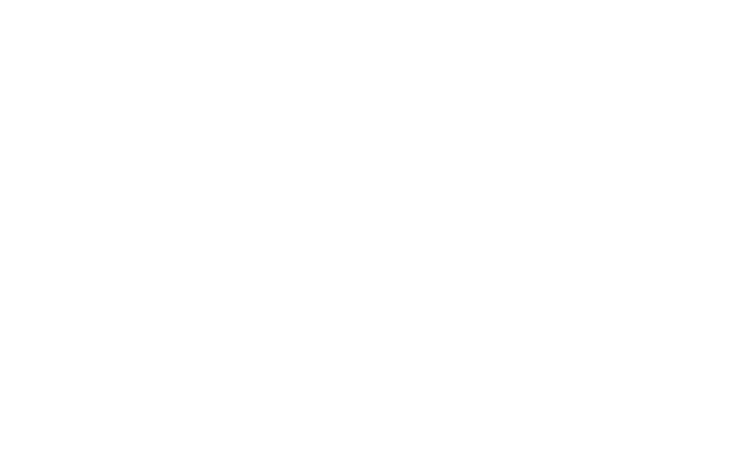
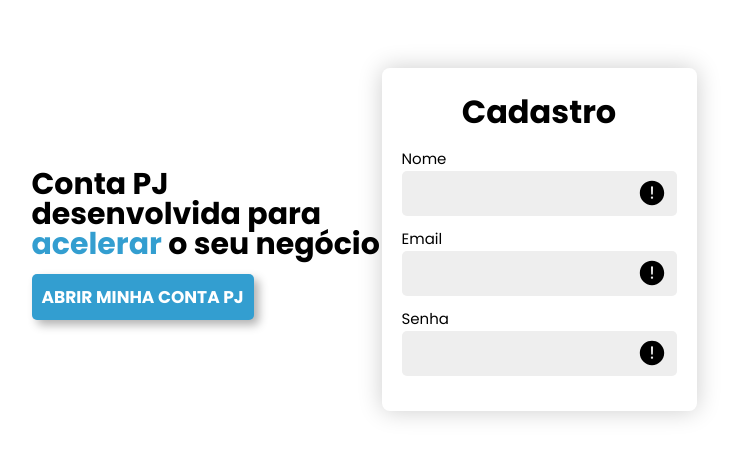
Before and after one commit to GeorgeSantana1/simples-conta-internet-banking, a React (Create React App) app: page /auth in a window 1280 px wide. Shown: the part 161-618 px from the top of the page, without its empty margins (276-1012 px from the left). Built offline with nearby package versions, Linux system fonts and the light colour scheme.

Commit message:
Input component finished

```diff
--- a/package.json
+++ b/package.json
@@ -18,7 +18,8 @@
     "react-router-dom": "^5.2.0",
     "react-scripts": "3.4.3",
     "styled-components": "^5.2.0",
-    "typescript": "~3.7.2"
+    "typescript": "~3.7.2",
+    "yup": "^0.29.3"
   },
   "scripts": {
     "start": "react-scripts start",
@@ -44,6 +45,7 @@
   "devDependencies": {
     "@types/react-router-dom": "^5.1.6",
     "@types/styled-components": "^5.1.3",
-    "@types/testing-library__react": "^10.2.0"
+    "@types/testing-library__react": "^10.2.0",
+    "@types/yup": "^0.29.8"
   }
 }
--- a/src/components/Input/index.tsx
+++ b/src/components/Input/index.tsx
@@ -1,11 +1,34 @@
-import React from 'react'
+import React, { useRef, useEffect } from 'react'
 
-import { Container } from './styles'
+import {
+  Container,
+  InputContainer,
+  ErrorContainer,
+  ErrorIcon
+} from './styles'
 
-const Input: React.FC = () => {
+interface Props {
+  name: string,
+  label: string,
+}
+
+type InputProps = JSX.IntrinsicElements['input'] & Props
+
+const Input: React.FC<InputProps> = ({ name, label, ...rest }) => {
+  const inputRef = useRef<HTMLInputElement>(null)
+
   return (
     <Container>
-      <h1>Input</h1>
+      <label>{label}</label>
+      <InputContainer>
+        <input ref={inputRef} {...rest} />
+        <ErrorContainer>
+          <div className="error-container">
+            <p>Erro neste campo</p>
+          </div>
+          <ErrorIcon />
+        </ErrorContainer>
+      </InputContainer>
     </Container>
   )
 }
--- a/src/components/Input/styles.ts
+++ b/src/components/Input/styles.ts
@@ -1,5 +1,55 @@
-import styled from 'styled-components';
+import styled from 'styled-components'
+import { IoIosAlert } from 'react-icons/io'
 
 export const Container = styled.div`
+  margin-top: 10px;
 
-`;
+  > label {
+    font-size: 15px;
+  }
+`
+
+export const InputContainer = styled.div`
+  display: flex;
+  align-items: center;
+  justify-content: space-between;
+  background: #eee;
+  width: 275px;
+  border-radius: 5px;
+
+  > input {
+    font-size: 16px;
+    width: 230px;
+    height: 45px;
+    padding-left: 15px;
+  }
+`
+
+export const ErrorContainer = styled.div`
+  display: flex;
+  position: relative;
+
+  .error-container {
+    display: none;
+    padding: 5px;
+    font-size: 14px;
+    border-radius: 4px;
+    background: green;
+    position: absolute;
+    bottom: 30px;
+    left: -20px;
+    right: -20px;
+  }
+
+  :hover {
+    .error-container {
+      display: unset;
+    }
+  }
+`
+
+export const ErrorIcon = styled(IoIosAlert)`
+  width: 30px;
+  height: 30px;
+  margin-right: 10px;
+`
--- a/src/pages/Login/index.tsx
+++ b/src/pages/Login/index.tsx
@@ -1,12 +1,38 @@
 import React from 'react'
 
+import Input from '../../components/Input'
+import { Link } from 'react-router-dom'
+
 import {
-  Container
+  Container,
+  InputContainer,
+  PresentationContainer
 } from './styles'
 
 const Login: React.FC = () => {
   return (
-    <Container></Container>
+    <Container>
+      <PresentationContainer>
+        <div>
+          <h1>
+            Conta PJ
+            desenvolvida para
+            <span> acelerar</span> o seu negócio
+          </h1>
+
+          <Link to="/">
+            ABRIR MINHA CONTA PJ
+          </Link>
+        </div>
+      </PresentationContainer>
+
+      <InputContainer>
+        <h1>Cadastro</h1>
+        <Input name="name" label="Nome" />
+        <Input name="email" label="Email" />
+        <Input name="password" label="Senha" />
+      </InputContainer>
+    </Container>
   )
 }
 
--- a/src/pages/Login/styles.ts
+++ b/src/pages/Login/styles.ts
@@ -1,5 +1,89 @@
-import styled from 'styled-components';
+import styled from 'styled-components'
 
 export const Container = styled.div`
+  display: flex;
+  width: 100vw;
+  height: 100vh;
+  align-items: center;
+  justify-content: center;
+`
 
-`;
+export const PresentationContainer = styled.div`
+  display: flex;
+  flex-direction: column;
+  align-items: center;
+  justify-content: center;
+  margin-top: 30px;
+
+  > div {
+    width: 70%;
+    display: flex;
+    flex-direction: column;
+    align-items: center;
+    justify-content: center;
+
+    > h1 {
+      font-size: 25px;
+      text-align: center;
+      line-height: 30px;
+
+      > span {
+        color: #339ED0;
+      }
+    }
+
+    > a {
+      background: #339ED0;
+      margin-top: 15px;
+      padding: 10px;
+      border-radius: 5px;
+      color: white;
+      font-weight: bold;
+      font-size: 17px;
+      box-shadow: 5px 5px 10px rgba(0,0,0,0.3);
+      cursor: pointer;
+      transition: 0.3s;
+      text-decoration: none;
+
+      :hover {
+        opacity: 0.7;
+      }
+    }
+  }
+
+  > img {
+    margin-top: 20px;
+  }
+
+  @media (min-width: 800px) {
+    flex-direction: row;
+    margin-top: 10px;
+
+    > div {
+      width: 350px;
+
+      > h1 {
+        text-align: left;
+        font-size: 30px;
+      }
+
+      > a {
+        align-self: flex-start
+      }
+    }
+
+    > img {
+      min-height: 500px;
+    }
+  }
+`
+
+export const InputContainer = styled.div`
+  padding: 20px 20px 35px 20px;
+  border-radius: 8px;
+  box-shadow: 0 0 25px rgba(0,0,0,0.2);
+
+  > h1 {
+    text-align: center;
+  }
+`
```
Also changed, not shown: 1 other file (tests, documents, lock files or other folders).
